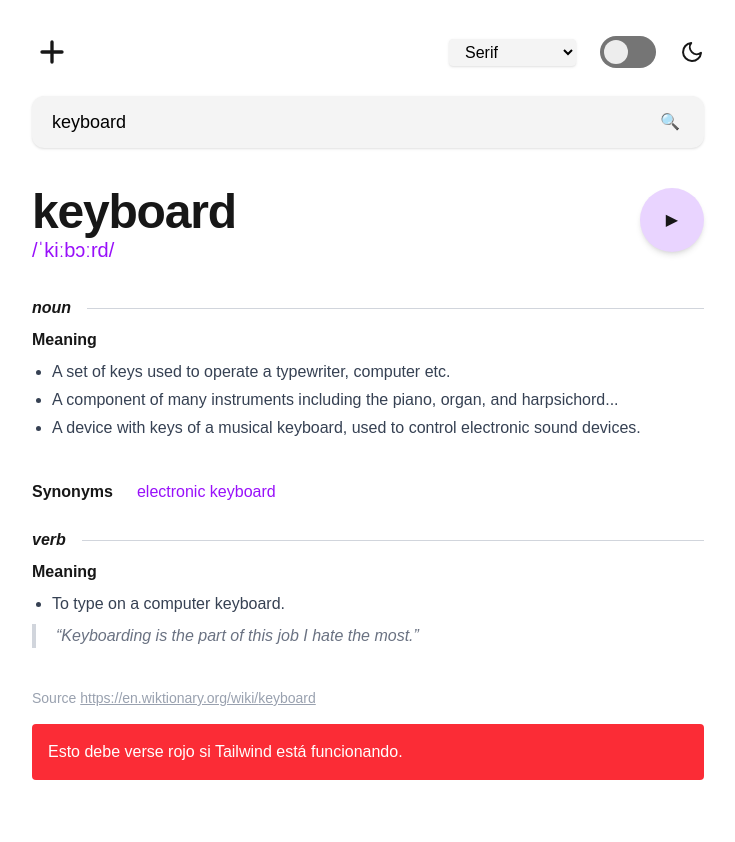
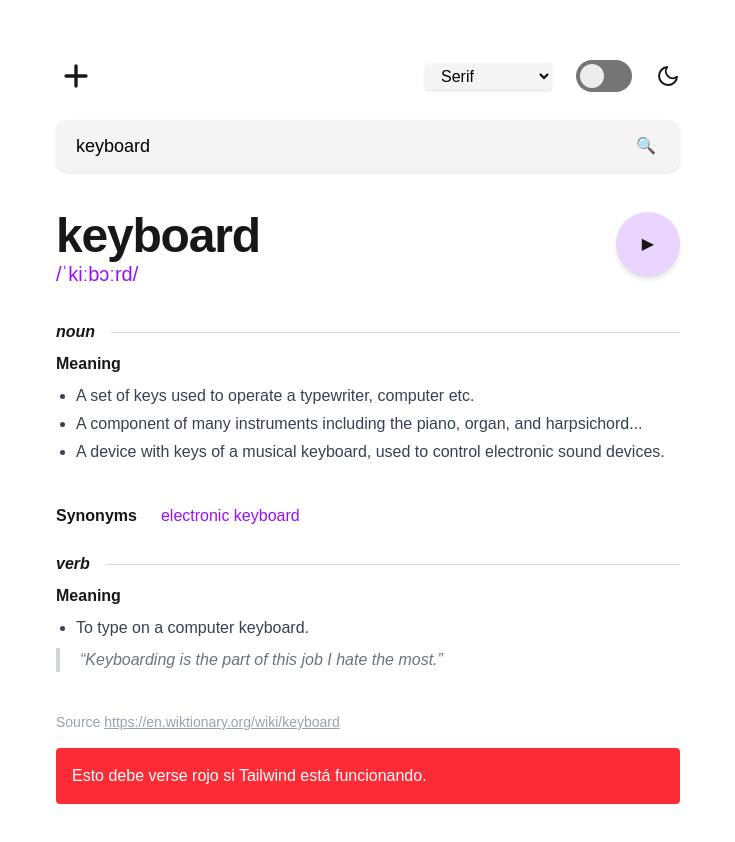
Before and after one commit to ckcristock/dictionary-app, a Next.js app: page / in a window 1280 px wide. Shown: the top 842 px of the page, without its empty margins (272-1007 px from the left). Built offline with nearby package versions, Linux system fonts and the light colour scheme.

Commit message:
applied top padding in layout

```diff
--- a/src/app/layout.tsx
+++ b/src/app/layout.tsx
@@ -29,7 +29,7 @@ export default function RootLayout({
         className={`${geistSans.variable} ${geistMono.variable} min-h-screen bg-white text-black dark:bg-neutral-900 dark:text-white antialiased transition-colors`}
       >
         <ThemeProvider>
-          <main className="flex flex-col items-center px-4 pt-0 pb-6 max-w-3xl mx-auto">
+          <main className="flex flex-col items-center px-10 pt-6 pb-6 max-w-3xl mx-auto">
             {/* Aquí irá el Header con los toggles */}
 
             {/* Contenido principal */}
```
